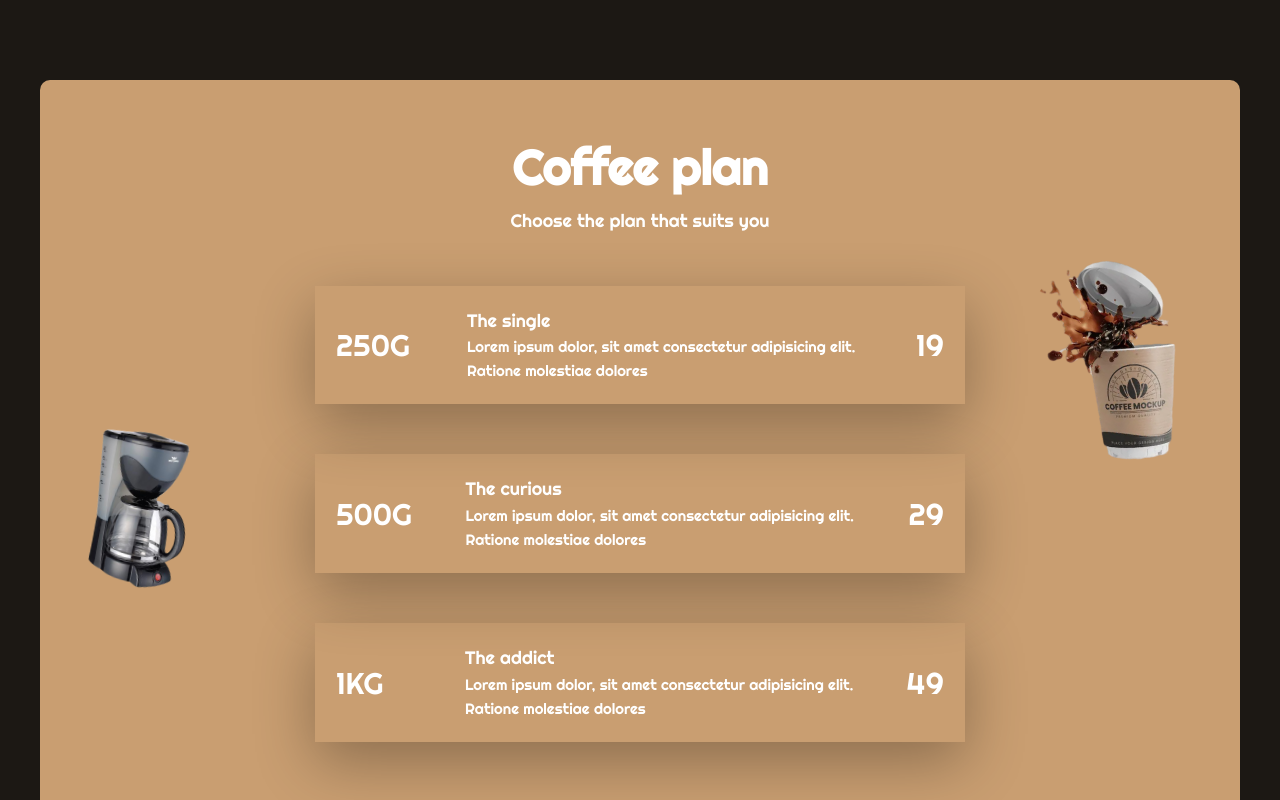
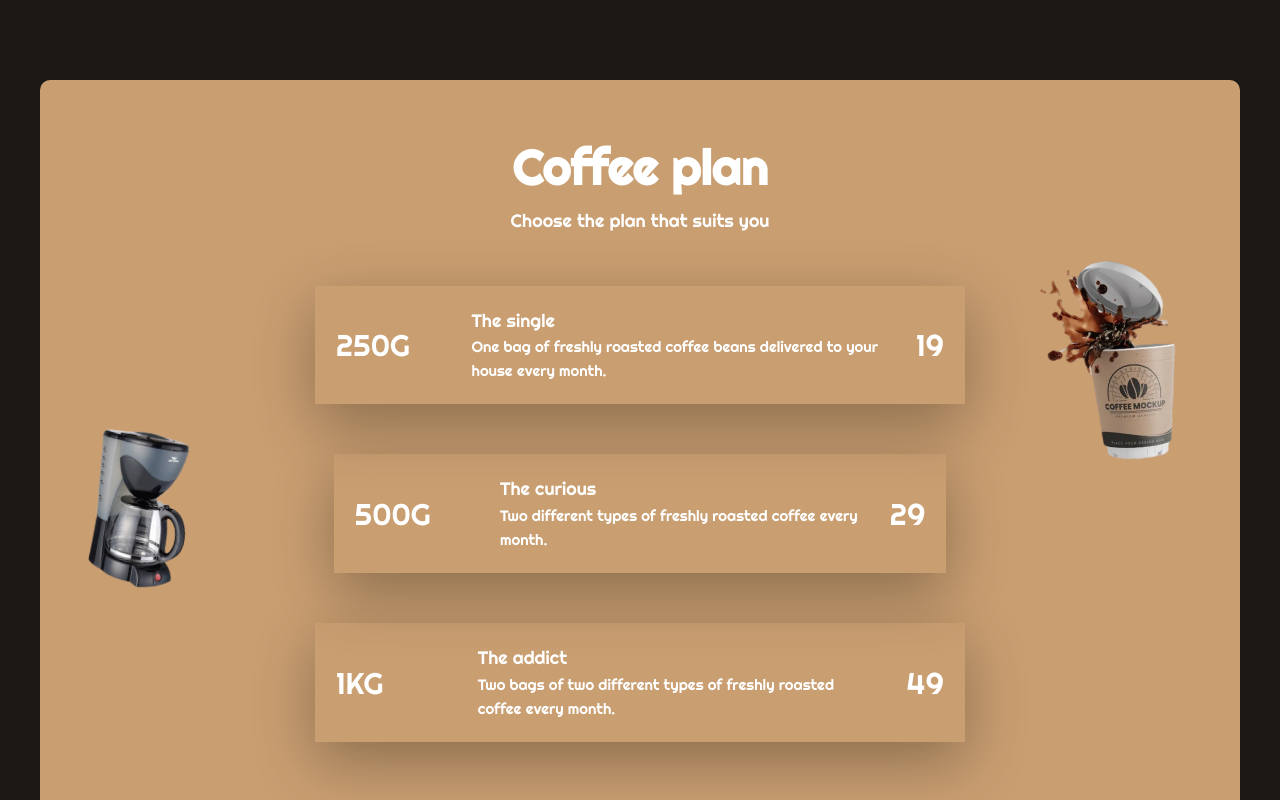
Before and after one commit to volkanakyel/coffeehub-subscribe, a Vue app: page / in a window 1280 px wide. Shown: the top 800 px of the page. Built offline with nearby package versions, Linux system fonts and the light colour scheme.

Commit message:
coffee-h | update coffee plan description

```diff
--- a/src/data/planContent.js
+++ b/src/data/planContent.js
@@ -2,7 +2,7 @@ const planContent = [
   {
     title: 'The single',
     description:
-      'Lorem ipsum dolor, sit amet consectetur adipisicing elit. Ratione molestiae dolores',
+      'One bag of freshly roasted coffee beans delivered to your house every month.',
     quantity: 250,
     price: 19,
     selectedPlan: false,
@@ -11,7 +11,7 @@ const planContent = [
   {
     title: 'The curious',
     description:
-      'Lorem ipsum dolor, sit amet consectetur adipisicing elit. Ratione molestiae dolores',
+      'Two different types of freshly roasted coffee every month.',
     quantity: 500,
     price: 29,
     selectedPlan: false,
@@ -20,7 +20,7 @@ const planContent = [
   {
     title: 'The addict',
     description:
-      'Lorem ipsum dolor, sit amet consectetur adipisicing elit. Ratione molestiae dolores',
+      'Two bags of two different types of freshly roasted coffee every month.',
     quantity: 1000,
     price: 49,
     selectedPlan: false,
```
